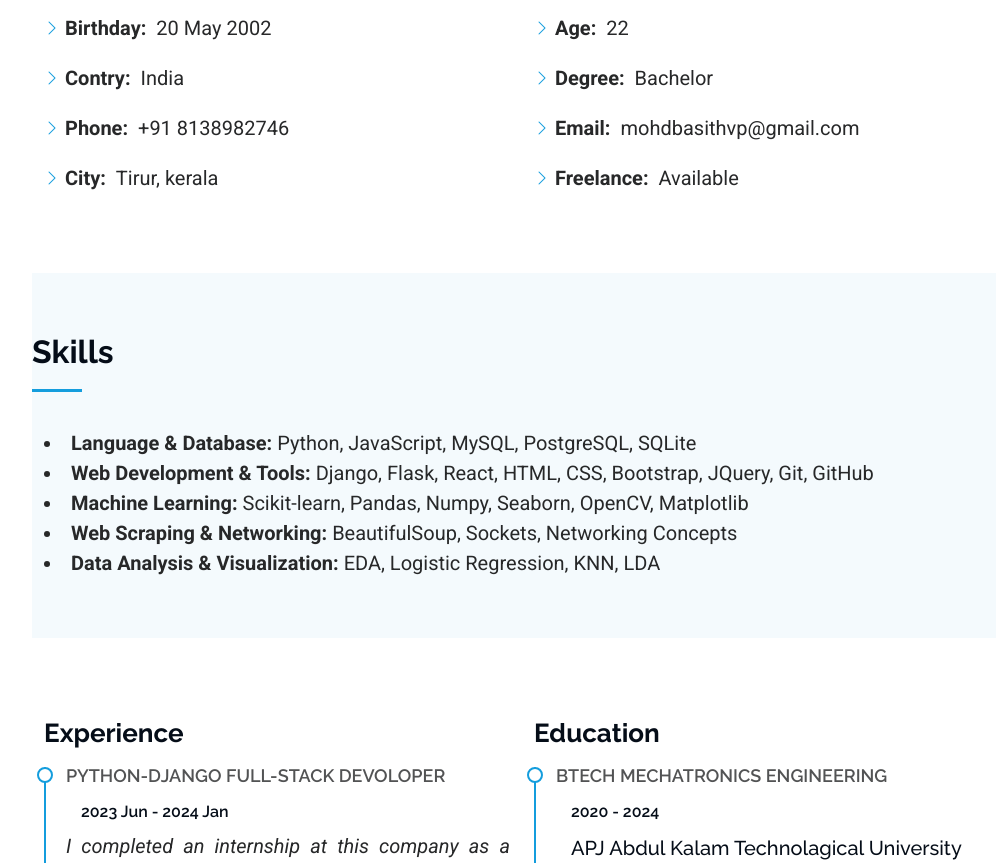
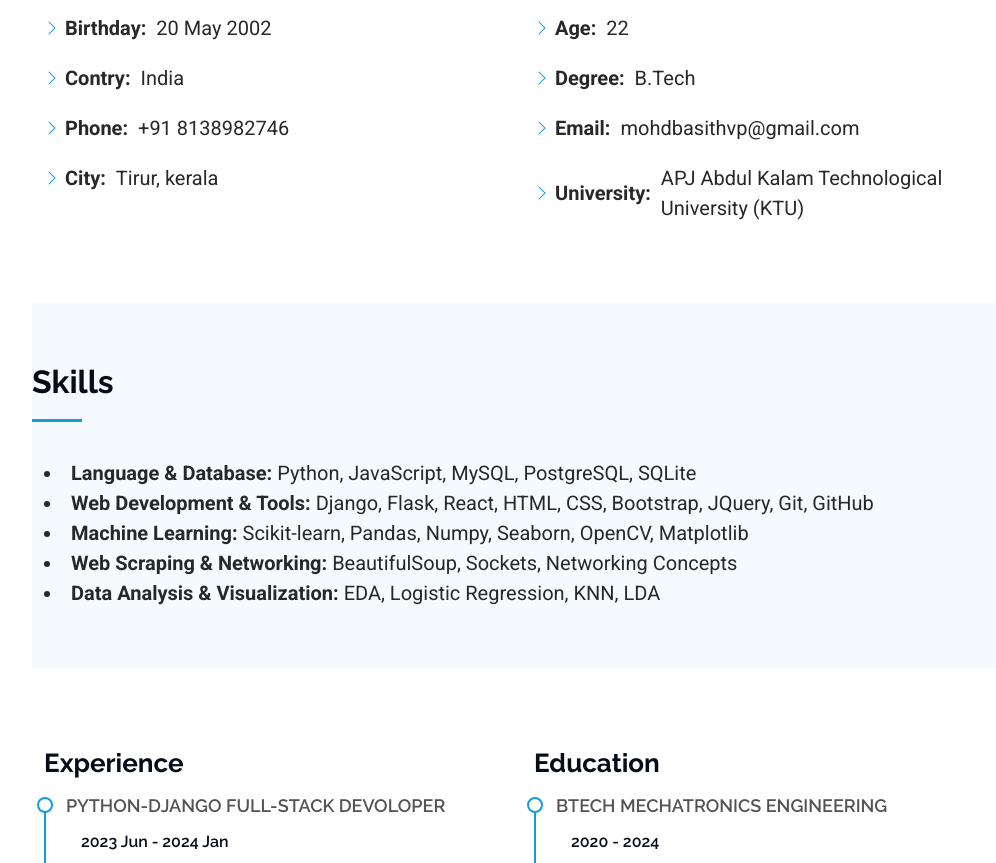
Before and after one commit to MohmedBasith/my_website, a plain HTML site: page index.html in a window 1280 px wide. Shown: the part 1250-2113 px from the top of the page, without its empty margins (268-1264 px from the left). Drawn offline with nearby package versions, Linux system fonts and the light colour scheme.

Commit message:
Degree name changing

```diff
--- a/index.html
+++ b/index.html
@@ -118,9 +118,9 @@
               <div class="col-lg-6">
                 <ul>
                   <li><i class="bi bi-chevron-right"></i> <strong>Age:</strong> <span>22</span></li>
-                  <li><i class="bi bi-chevron-right"></i> <strong>Degree:</strong> <span>Bachelor</span></li>
+                  <li><i class="bi bi-chevron-right"></i> <strong>Degree:</strong> <span>B.Tech</span></li>
                   <li><i class="bi bi-chevron-right"></i> <strong>Email:</strong> <span>mohdbasithvp@gmail.com</span></li>
-                  <li><i class="bi bi-chevron-right"></i> <strong>Freelance:</strong> <span>Available</span></li>
+                  <li><i class="bi bi-chevron-right"></i> <strong>University:</strong> <span>APJ Abdul Kalam Technological University (KTU)</span></li>
                 </ul>
               </div>
             </div>
```
